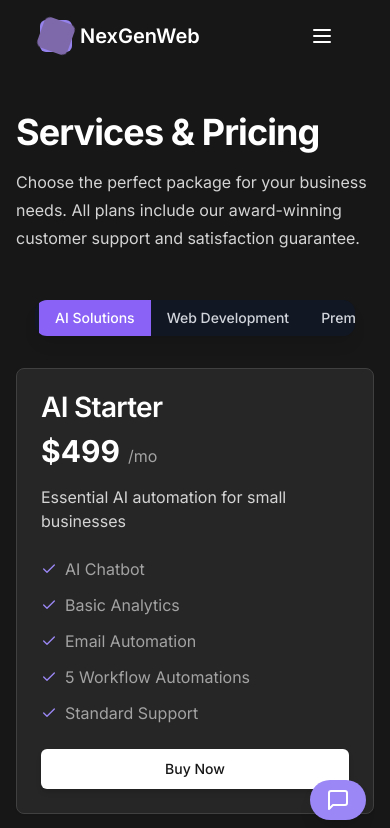
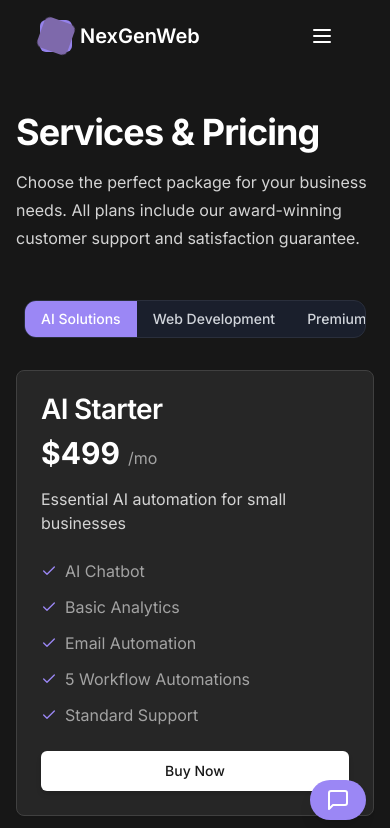
Before and after one commit to quarzasiphix/nexgenweb-90, a React (Vite) app: page /services in a window 390 px wide. Shown: the top 828 px of the page. Built offline with nearby package versions, Linux system fonts and the light colour scheme.

Commit message:
Fix: Services page styling issues
Fixes the styling issues on the services page, including the layout, colors, and responsiveness.

```diff
--- a/src/components/Hero.tsx
+++ b/src/components/Hero.tsx
@@ -232,7 +232,7 @@ const Hero = () => {
               active={activeTab}
               onChange={setActiveTab}
               variant="light"
-              className="max-w-xs sm:max-w-md px-1"
+              className="max-w-full w-full sm:max-w-md mx-2 sm:mx-0"
             />
           </div>
 
--- a/src/components/ui/tab-selector.tsx
+++ b/src/components/ui/tab-selector.tsx
@@ -26,24 +26,24 @@ export const TabSelector = ({
 
   return (
     <div className={cn(
-      "flex rounded-xl overflow-hidden w-full max-w-md mx-auto",
+      "flex rounded-xl overflow-hidden w-full",
       isLight
-        ? "bg-white/10 backdrop-blur-sm"
-        : "bg-[#111827]/80 backdrop-blur-sm",
+        ? "bg-white/20 backdrop-blur-sm border border-white/30"
+        : "bg-[#1A1F2C] backdrop-blur-sm border border-[#2A2F3C]",
       className
     )}>
       {options.map((option) => (
         <button
           key={option.id}
           className={cn(
-            "px-4 py-3 text-sm font-medium transition-all duration-300 whitespace-nowrap flex-1",
+            "px-3 py-3 text-sm font-medium transition-all duration-200 whitespace-nowrap flex-1",
             option.id === active
               ? isLight
                 ? "bg-white text-neutral-900"
-                : "bg-[#8A63F6] text-white"
+                : "bg-[#9b87f5] text-white"
               : isLight
-                ? "text-white hover:bg-white/10"
-                : "text-gray-300 hover:text-white hover:bg-[#1E293B]/40"
+                ? "text-white hover:bg-white/20"
+                : "text-gray-300 hover:text-white hover:bg-[#2A2F3C]"
           )}
           onClick={() => onChange(option.id)}
         >
--- a/src/index.css
+++ b/src/index.css
@@ -1,4 +1,3 @@
-
 @import url('https://fonts.googleapis.com/css2?family=Inter:wght@100;200;300;400;500;600;700;800;900&display=swap');
 
 @tailwind base;
@@ -344,4 +343,17 @@ body.fast-scrolling.mobile-animations .stagger-children > * {
     padding-right: 8px !important;
     font-size: 0.875rem !important;
   }
+
+  [role="tab"], .TabSelector button {
+    padding-left: 8px !important;
+    padding-right: 8px !important;
+    font-size: 0.875rem !important;
+  }
+
+  .TabSelector {
+    width: 100% !important;
+    max-width: 100% !important;
+    margin-left: 0 !important;
+    margin-right: 0 !important;
+  }
 }
--- a/src/pages/ServicesPage.tsx
+++ b/src/pages/ServicesPage.tsx
@@ -215,7 +215,7 @@ const ServicesPage = () => {
               options={tabOptions}
               active={activeTab}
               onChange={setActiveTab}
-              className="max-w-xs sm:max-w-md shadow-lg px-1"
+              className="max-w-full w-full sm:max-w-md mx-2 sm:mx-0"
             />
           </div>
 
```
